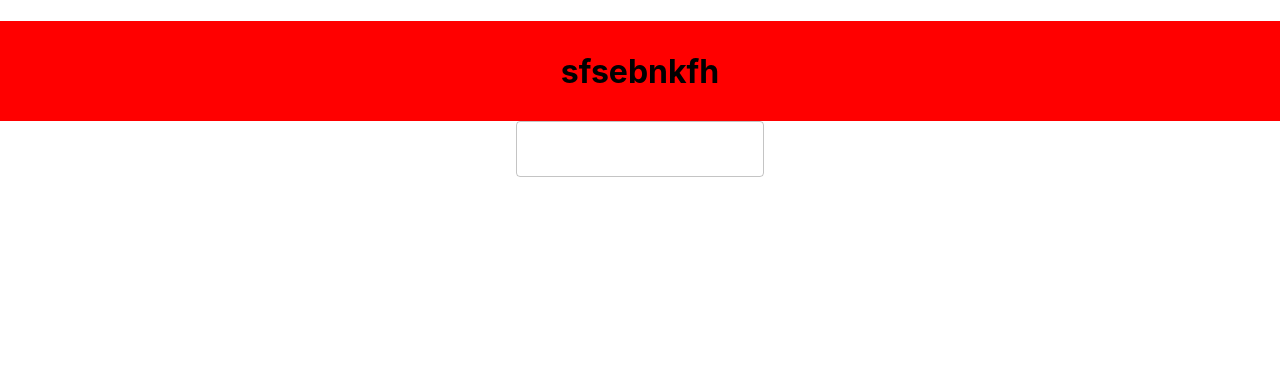
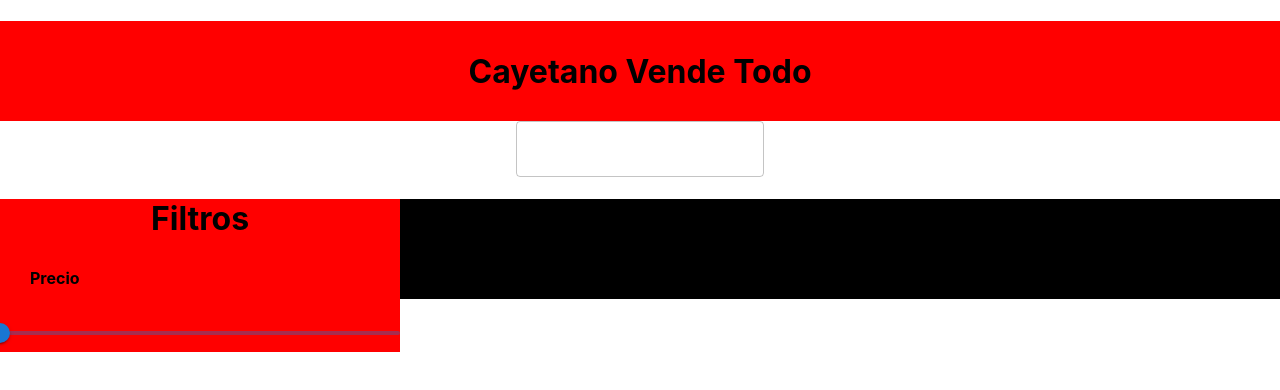
Before and after one commit to tomasrobino/Cayetano-Vende, a React (Create React App) app: page / in a window 1280 px wide. Shown: the top 390 px of the page. Built offline with nearby package versions, Linux system fonts and the light colour scheme.

Commit message:
pre-slider

```diff
--- a/src/App.css
+++ b/src/App.css
@@ -18,3 +18,15 @@
   align-items: center;
   height: inherit;
 }
+
+#main {
+  background-color: black;
+  width: 100%;
+  height: 100px;
+}
+
+#filterPanel {
+  background-color: red;
+  width: 400px;
+  height: fit-content;
+}
--- a/src/App.js
+++ b/src/App.js
@@ -5,7 +5,7 @@ import './App.css';
 
 import Footer from './Footer';
 import Header from './Header';
-import Main from './Central';
+import Central from './Central';
 import SearchBar from './SearchBar';
 
 function App() {
@@ -17,6 +17,7 @@ function App() {
 
         />
       </div>
+      <Central/>
     </div>
   );
 }
--- a/src/Central.js
+++ b/src/Central.js
@@ -1,5 +1,13 @@
+import FilterPanel from "./Central/FilterPanel"
+import ProductPanel from "./Central/ProductPanel"
+
 function Main() {
-    return
+    return (
+        <div id="main">
+            <FilterPanel/>
+            <ProductPanel/>
+        </div>
+    )
 }
 
 export default Main
--- /dev/null
+++ b/src/Central/DefaultSlider.js
@@ -0,0 +1,16 @@
+//import { useState } from "react";
+import { Slider } from "@mui/material";
+
+function DefaultSlider() {
+    //const [value, setValue] = React.useState([20, 37]);
+
+    return(
+        <>
+            <Slider>
+
+            </Slider>
+        </>
+    )
+}
+
+export default DefaultSlider;
--- /dev/null
+++ b/src/Central/FilterPanel.js
@@ -0,0 +1,15 @@
+import DefaultSlider from "./DefaultSlider";
+
+function FilterPanel() {
+    return (
+        <div id="filterPanel">
+            <h1>Filtros</h1>
+            <h4 style={{textAlign: "left", margin: 30}}>Precio</h4>
+            <DefaultSlider
+
+            />
+        </div>
+    )
+}
+
+export default FilterPanel;
--- /dev/null
+++ b/src/Central/ProductPanel.js
@@ -0,0 +1,9 @@
+function ProductPanel() {
+    return (
+        <div id="productPanel">
+
+        </div>
+    )
+}
+
+export default ProductPanel;
--- a/src/Header.js
+++ b/src/Header.js
@@ -1,7 +1,7 @@
 function Header() {
     return (
         <div id="header">
-            <h1 id="title">sfsebnkfh</h1>
+            <h1 id="title">Cayetano Vende Todo</h1>
         </div>
     )
 }
```
